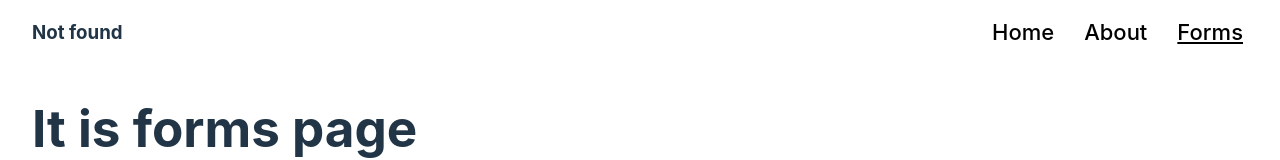
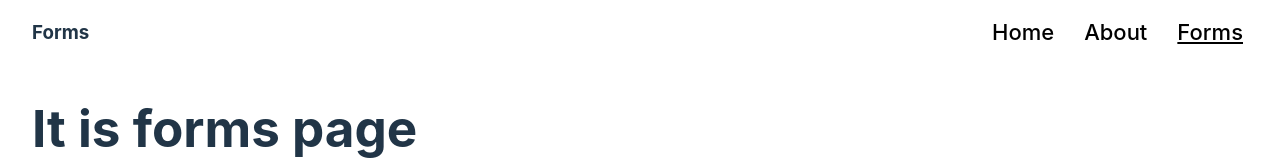
Before and after one commit to Nkp1sss/Reactify, a React (Vite) app: page /forms in a window 1280 px wide. Before the commit this address had no page. Shown: the top 160 px of the page. Built offline with nearby package versions, Linux system fonts and the light colour scheme; a web font is replaced by a local one.

Commit message:
fix: fix show page label

```diff
--- a/src/components/Header/Header.tsx
+++ b/src/components/Header/Header.tsx
@@ -41,6 +41,9 @@ function HeaderWithTitle() {
     case '/about':
       title = Title.ABOUT;
       break;
+    case '/forms':
+      title = Title.FORMS;
+      break;
     default:
       title = Title.NOTFOUND;
   }
```
